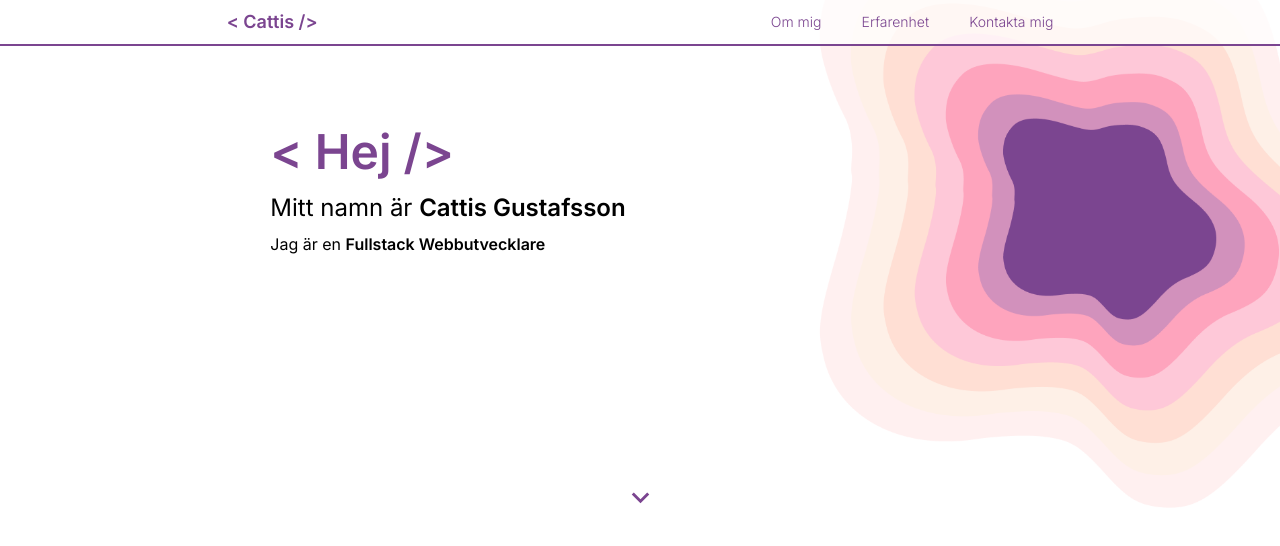
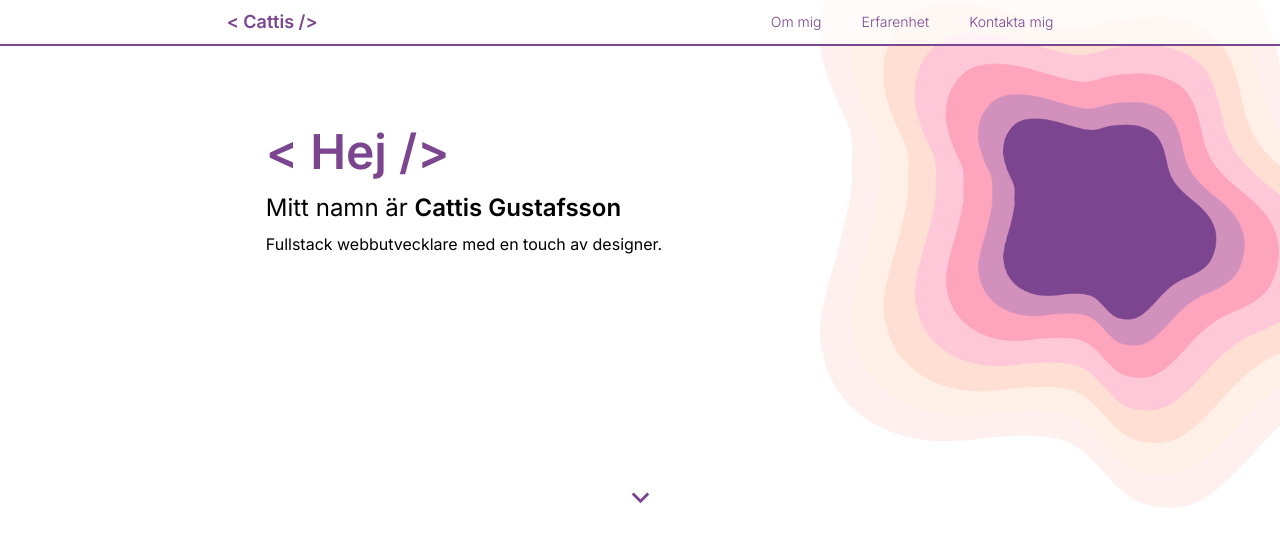
Before and after one commit to HejCattis/HejDev, a React (Vite) app in the folder frontend/: page / in a window 1280 px wide. Shown: the top 546 px of the page. Built offline with nearby package versions, Linux system fonts and the light colour scheme.

Commit message:
Final design hero

```diff
--- a/frontend/src/components/Hero.tsx
+++ b/frontend/src/components/Hero.tsx
@@ -4,16 +4,16 @@ import { MdKeyboardArrowDown } from "react-icons/md";
 const Hero = () => {
 	return (
 		<React.Fragment>
-			<section className='max-w-4xl flex flex-col items-center mt-32 h-full'>
-				<div className='hidden md:block md:absolute md:-top-32 md:w-2/3 md:-right-52 max-w-3xl -z-10'>
+			<section className='max-w-4xl flex flex-col items-center mt-32 h-full mx-4'>
+				<div className='absolute -top-20 md:-top-32 w-[350px] md:w-2/3 -right-28 md:-right-52 max-w-3xl -z-10'>
 					<img src='/BG.png' alt='hero image' />
 				</div>
-				<div className="flex flex-col">
+				<div className="flex flex-col items-center md:items-start">
 					<h1 className='md:z-10 mb-4'>
 						{'<'} Hej {'/>'}
 					</h1>
-					<h2 className="mb-2">Mitt namn är <strong className="font-semibold">Cattis Gustafsson</strong></h2>
-					<p className="">Jag är en <strong className="font-semibold">Fullstack Webbutvecklare</strong></p>
+					<h2 className="text-center mb-2">Mitt namn är <strong className="font-semibold">Cattis Gustafsson</strong></h2>
+					<p className="text-center">Fullstack webbutvecklare med en touch av designer.</p>
 				</div>
 			</section>
 			<MdKeyboardArrowDown size={35} className='mx-auto mt-20 md:mt-32 lg:mt-56 text-purple' />
```
